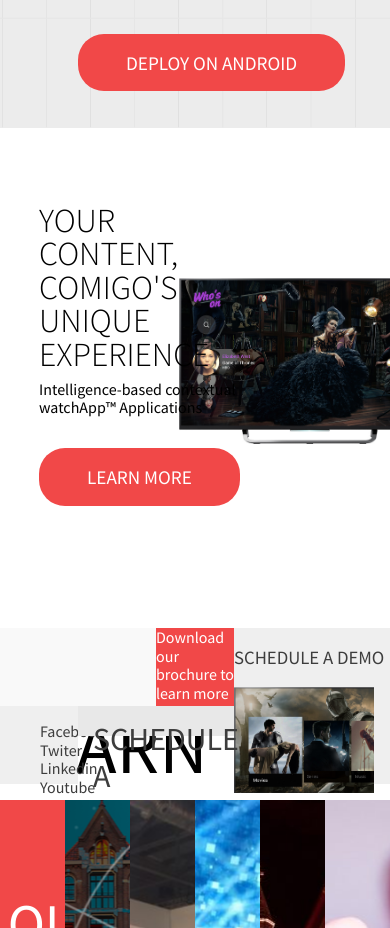
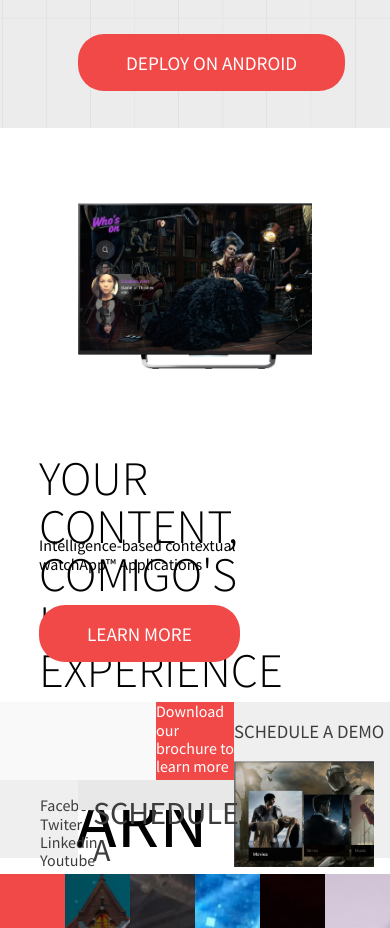
Before and after one commit to tzoock/comigo, a website: page index.html in a window 390 px wide. Shown: the part 3080-4008 px from the top of the page. Drawn offline with nearby package versions, Linux system fonts and the light colour scheme.

Commit message:
fixin and response .tv section

```diff
--- a/styles/main.css
+++ b/styles/main.css
@@ -398,7 +398,7 @@
 
 .tv {
   display: block;
-  /*height: 50vw;*/
+  height: 50vw;
   width: 100%;
   text-align: left;
   background-color: white;
@@ -830,14 +830,47 @@
     width: initial;
     height: initial;
   }
+
+  /*================== tv */
+
+  .tv {
+    height: 100%;
+    clear: both;
+    position: initial;
+  }
+
+  .tv-bkrnd {
+    width: 100%;
+    height: 300px;
+   position: initial;
+    background-position: center center ;
+  }
+
+  .tv-txt {
+    position: initial;
+    margin: 0 auto;
+    padding-left: 10%;
+    padding-bottom: 2%;
+    background-color: white;
+  }
+
+
+  .tv-txt h2 {
+    height: 100px;
+    font-size: 3rem;
+    font-weight: 200;
+    line-height: 1;
+    margin: 0;
+    padding: 5% 0 4% 0;
+  }
+
+  .tv-txt p {
+    margin: 0;
+    padding: 0;
+  }
 }
 
-/*================== tv */
 
-.tv {
-  height: 500px;
-  clear: both;
-}
 
 /*============= helpers */
 
```
